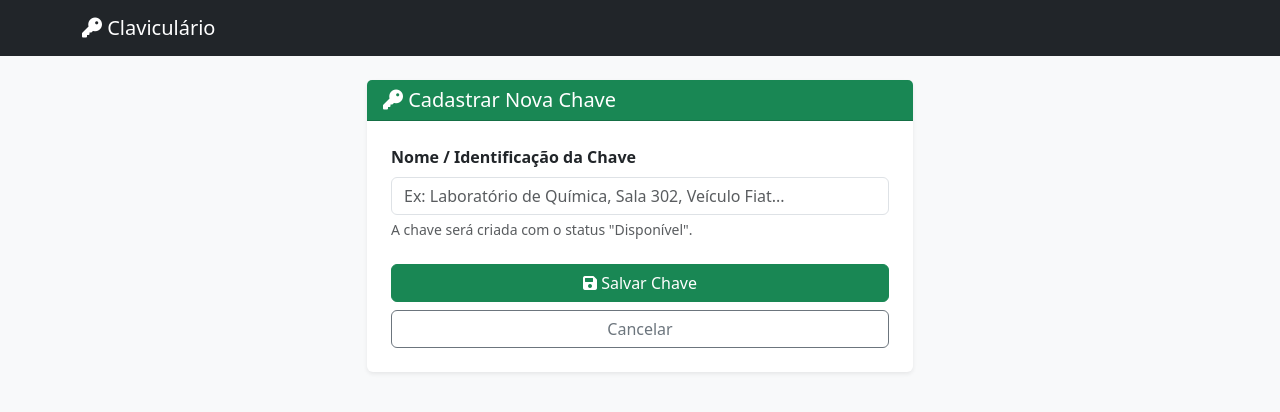
After one commit to walexandre-dev/sistema-claviculario, a Flask app: template templates/cadastro_chave.html in a window 1280 px wide. The commit adds this page. Shown: the top 412 px of the page. Run offline with Flask 3, Linux system fonts and the light colour scheme; the template is opened without the code that fills it, so the values that code supplies are empty.

Commit message:
Ajustes no sistema agora pra administradores podem adcionar e remover salas, sem comprometer o registro do historico.

```diff
--- a/app.py
+++ b/app.py
@@ -302,5 +302,57 @@ def exportar_pdf():
     response.headers['Content-Disposition'] = 'attachment; filename=relatorio_chaves.pdf'
     return response
 
+#--- CADASTRO DE NOVA CHAVE ---
+# Rota para cadastrar nova chave (Apenas Admin)
+@app.route('/chaves/nova', methods=['GET', 'POST'])
+@login_required
+def nova_chave():
+    # 1. Segurança: Apenas Admin
+    if current_user.tipo != 'Admin':
+        flash('Acesso negado. Apenas administradores podem cadastrar chaves.', 'danger')
+        return redirect(url_for('index'))
+
+    if request.method == 'POST':
+        nome = request.form.get('nome')
+
+        # 2. Validação simples
+        if not nome:
+            flash('O nome da chave é obrigatório.', 'warning')
+        else:
+            nova_chave = Chave(nome=nome, status='Disponivel')
+            db.session.add(nova_chave)
+            db.session.commit()
+            flash(f'Chave "{nome}" cadastrada com sucesso!', 'success')
+            return redirect(url_for('index'))
+
+    return render_template('cadastro_chave.html')
+
+#--- EXCLUSÃO DE CHAVE ---
+@app.route('/chaves/excluir/<int:chave_id>', methods=['POST'])
+@login_required
+def excluir_chave(chave_id):
+    # 1. Segurança: Apenas Admin
+    if current_user.tipo != 'Admin':
+        flash('Acesso negado.', 'danger')
+        return redirect(url_for('index'))
+
+    chave = Chave.query.get_or_404(chave_id)
+
+    # 2. Validação: Chave deve estar Disponível
+    if chave.status != 'Disponivel':
+        flash('Não é possível excluir uma chave que está em uso ou pendente.', 'warning')
+        return redirect(url_for('index'))
+
+    # 3. Exclusão
+    try:
+        db.session.delete(chave)
+        db.session.commit()
+        flash(f'Chave "{chave.nome}" excluída com sucesso!', 'success')
+    except Exception as e:
+        db.session.rollback()
+        flash('Erro ao excluir. Talvez existam registros de histórico vinculados a ela.', 'danger')
+
+    return redirect(url_for('index'))
+
 if __name__ == '__main__':
     app.run(debug=True)
--- a/templates/base.html
+++ b/templates/base.html
@@ -20,9 +20,14 @@
                     </span>
 
                     {% if current_user.tipo == 'Admin' %}
-                        <a href="{{ url_for('novo_usuario') }}" class="btn btn-sm btn-success me-2" title="Cadastrar Usuário">
-                            <i class="fas fa-user-plus"></i> <span class="d-none d-md-inline">Novo Usuário</span>
-                        </a>
+                        <div class="btn-group me-3">
+                            <a href="{{ url_for('novo_usuario') }}" class="btn btn-sm btn-outline-light" title="Novo Usuário">
+                                <i class="fas fa-user-plus"></i> <span class="d-none d-md-inline">Usuário</span>
+                            </a>
+                            <a href="{{ url_for('nova_chave') }}" class="btn btn-sm btn-success" title="Nova Chave">
+                                <i class="fas fa-plus"></i> <span class="d-none d-md-inline">Chave</span>
+                            </a>
+                        </div>
                     {% endif %}
 
                     <a href="{{ url_for('logout') }}" class="btn btn-outline-light btn-sm">Sair</a>
--- /dev/null
+++ b/templates/cadastro_chave.html
@@ -0,0 +1,29 @@
+{% extends "base.html" %}
+
+{% block content %}
+<div class="row justify-content-center">
+    <div class="col-md-6">
+        <div class="card shadow-sm border-0">
+            <div class="card-header bg-success text-white">
+                <h5 class="mb-0"><i class="fas fa-key"></i> Cadastrar Nova Chave</h5>
+            </div>
+            <div class="card-body p-4">
+                <form method="POST">
+                    <div class="mb-3">
+                        <label class="form-label fw-bold">Nome / Identificação da Chave</label>
+                        <input type="text" name="nome" class="form-control" placeholder="Ex: Laboratório de Química, Sala 302, Veículo Fiat..." required>
+                        <div class="form-text">A chave será criada com o status "Disponível".</div>
+                    </div>
+
+                    <div class="d-grid gap-2 mt-4">
+                        <button type="submit" class="btn btn-success">
+                            <i class="fas fa-save"></i> Salvar Chave
+                        </button>
+                        <a href="{{ url_for('index') }}" class="btn btn-outline-secondary">Cancelar</a>
+                    </div>
+                </form>
+            </div>
+        </div>
+    </div>
+</div>
+{% endblock %}
```
Also changed, not shown: templates/index.html (+18 -1 lines).
